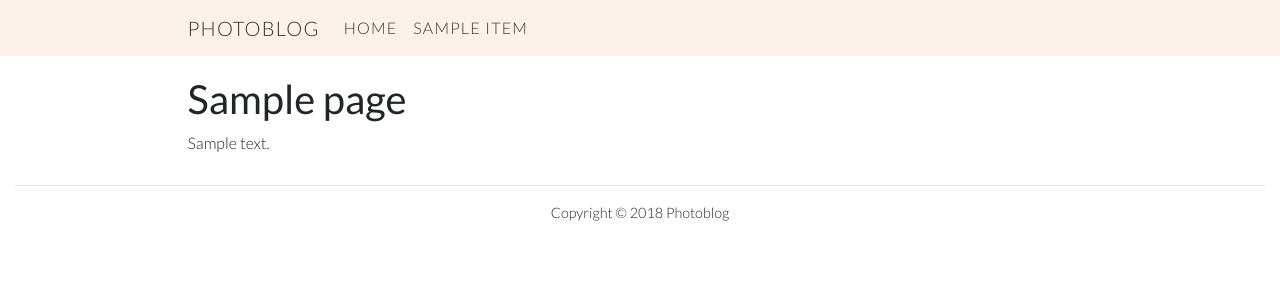
After one commit to bigclouds/ylgphotoblog, a Django app: template src/templates/blog/page_detail.html in a window 1280 px wide. The commit adds this page. Shown: the top 300 px of the page. Run offline with Django 3.2, Linux system fonts and the light colour scheme; the template is opened without the code that fills it: most values are stand-ins (such as "Sample title", 1, 10 or a date in 2020); some libraries are stand-ins or nearby versions.

Commit message:
Pages can now be created from admin

```diff
--- a/src/blog/admin.py
+++ b/src/blog/admin.py
@@ -1,4 +1,5 @@
 from django.contrib import admin
-from .models import Photo
+from .models import Page, Photo
 
+admin.site.register(Page)
 admin.site.register(Photo)
--- /dev/null
+++ b/src/blog/context_processors.py
@@ -0,0 +1,6 @@
+from .models import Page
+
+
+# Makes nav_items variable available for all templates
+def nav_processor(request):
+    return {'nav_items': Page.objects.filter(show_in_menu=True)}
--- a/src/blog/urls.py
+++ b/src/blog/urls.py
@@ -7,10 +7,11 @@ from . import views
 
 urlpatterns = [
     path('', views.index, name='index'),
+    path('<slug:slug>/', views.PageView.as_view(), name='page-view'),
     re_path(r'^tag/(?P<tag>[^/]+(?u))/$', TaggedObjectList.as_view(
             model=Photo,
             paginate_by=10,
             allow_empty=True,
-            related_tags=True), name='tag_view'
+            related_tags=True), name='tag-view'
             ),
 ]
--- a/src/static/style.css
+++ b/src/static/style.css
@@ -154,3 +154,8 @@ body {
 	padding: 0.2em;
 	line-height: 2em;
 }
+
+.page-content img {
+    max-width: 100%;
+    height: auto;
+}
--- a/src/templates/blog/index.html
+++ b/src/templates/blog/index.html
@@ -12,7 +12,7 @@
   <div class="col-md-3 py-4 px-4 text-center align-self-center">
     {% tag_cloud_for_model blog.photo as tag_cloud %}
     {% for tag_ in tag_cloud %}
-      <a class="tag" style="font-size:{{ tag_.count|add:9 }}px" href="{% url 'tag_view' tag=tag_ %}">{{ tag_ }} <!-- ({{ tag.count }}) --></a>
+      <a class="tag" style="font-size:{{ tag_.count|add:9 }}px" href="{% url 'tag-view' tag=tag_ %}">{{ tag_ }} <!-- ({{ tag.count }}) --></a>
     {% endfor %}
   </div>
 	{% for photo in photos %}
--- /dev/null
+++ b/src/templates/blog/page_detail.html
@@ -0,0 +1,21 @@
+{% extends 'website/base.html' %}
+{% load thumbnail %}
+
+{% block meta %}
+<title>{% if page.seo_title %}{{ page.seo_title }}{% else %}{{ page.title }}{% endif %}</title>
+{% if page.seo_description %}<meta name="description" content="{{ page.seo_description }}"/>{% endif %}
+{% if page.seo_noindex %}<meta name="robots" content="noindex">{% endif %}
+{% endblock meta %}
+
+{% block content %}
+<div class="container">
+	<div class="row no-gutters">
+		<div class="col page-content">
+			<h1>{{ page.title }}</h1>
+			{% autoescape off %}
+				{{ page.content }}
+			{% endautoescape %}
+		</div>
+	</div>
+</div>
+{% endblock content %}
--- a/src/templates/blog/photo_list.html
+++ b/src/templates/blog/photo_list.html
@@ -12,7 +12,7 @@
   <div class="col-md-3 py-4 px-4 text-center align-self-center">
     {% tag_cloud_for_model blog.photo as tag_cloud %}
     {% for tag_ in tag_cloud %}
-      <a class="tag {% if tag_ == tag %}active{% endif %}" style="font-size:{{ tag_.count|add:9 }}px" href="{% url 'tag_view' tag=tag_ %}">{{ tag_ }} <!-- ({{ tag.count }}) --></a>
+      <a class="tag {% if tag_ == tag %}active{% endif %}" style="font-size:{{ tag_.count|add:9 }}px" href="{% url 'tag-view' tag=tag_ %}">{{ tag_ }} <!-- ({{ tag.count }}) --></a>
     {% endfor %}
   </div>
   <div class="col-md-3 py-4 px-4 text-center heading-col">
@@ -30,7 +30,7 @@
     <h2>See also</h5>
     <hr>
     {% for t in related_tags %}
-      <a class="related-tag" href="{% url 'tag_view' tag=t %}">#{{ t }} <!-- ({{ tag.count }}) --></a>
+      <a class="related-tag" href="{% url 'tag-view' tag=t %}">#{{ t }} <!-- ({{ tag.count }}) --></a>
     {% endfor %}
   </div>
   {% endif %}
--- a/src/templates/website/navigation.html
+++ b/src/templates/website/navigation.html
@@ -11,9 +11,11 @@
       <li class="nav-item active">
         <a class="nav-link" href="{% url 'index' %}">Home <span class="sr-only">(current)</span></a>
       </li>
+      {% for item in nav_items %}
       <li class="nav-item">
-        <a class="nav-link" href="#">About me</a>
+        <a class="nav-link" href="{% url 'page-view' slug=item.slug %}">{{ item.title }}</a>
       </li>
+      {% endfor %}
     </ul>
   </div>
 </div>
--- a/src/website/urls.py
+++ b/src/website/urls.py
@@ -6,8 +6,9 @@ from django.urls import include, path
 from django.views.generic.base import TemplateView
 
 urlpatterns = [
+    path('admin/', admin.site.urls),
+    path('ckeditor/', include('ckeditor_uploader.urls')),
     path('', include('blog.urls')),
-    path('admin/', admin.site.urls),
 ]
 
 if settings.DEBUG:
```
Also changed, not shown: src/blog/models.py (+18 -0 lines), src/blog/views.py (+6 -3 lines), src/website/settings.py (+30 -0 lines), src/blog/migrations/0004_auto_20180203_1456.py (added), src/blog/migrations/0005_auto_20180203_1531.py (added), src/blog/migrations/0006_page_seo_noindex.py (added), src/blog/migrations/0007_auto_20180203_1542.py (added).
